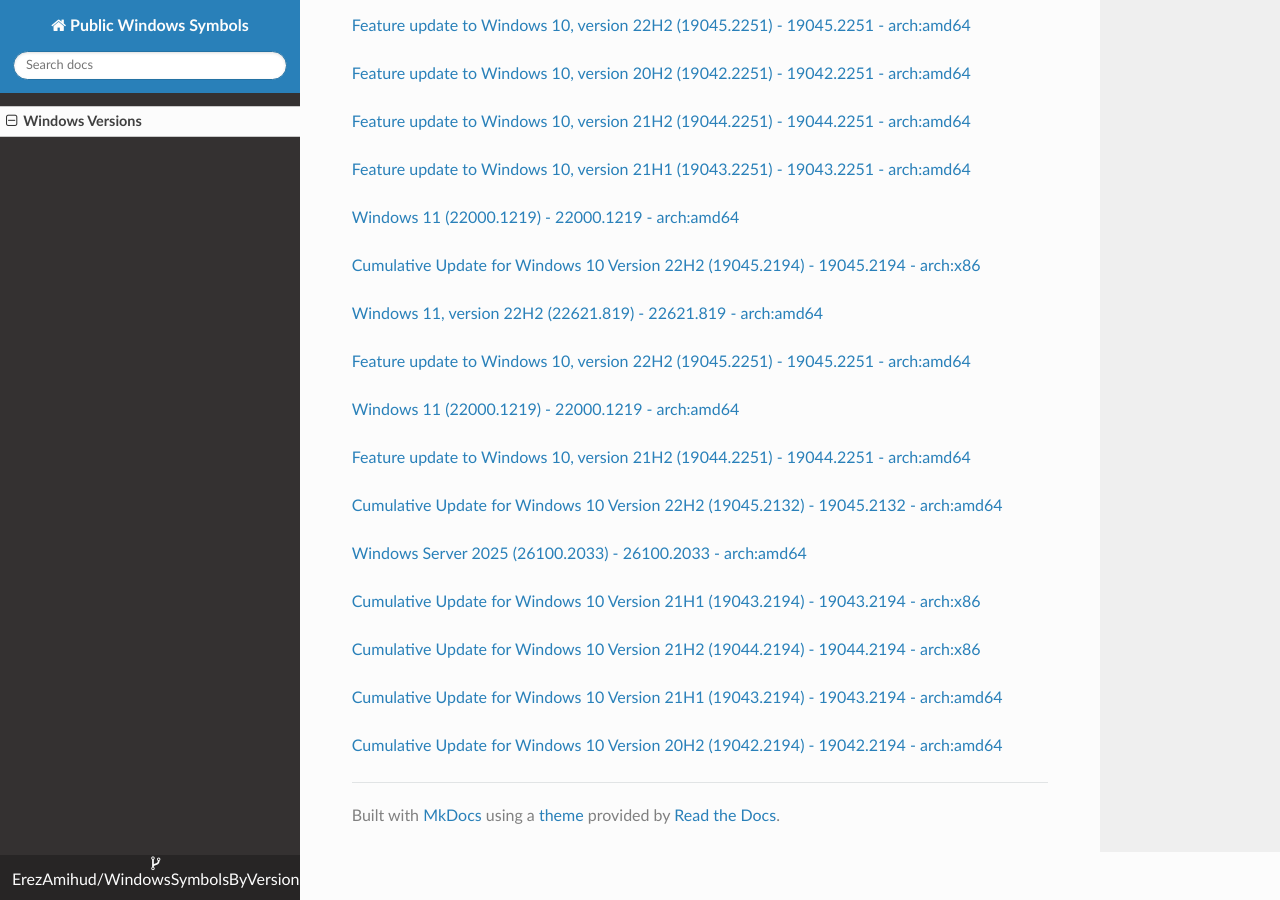
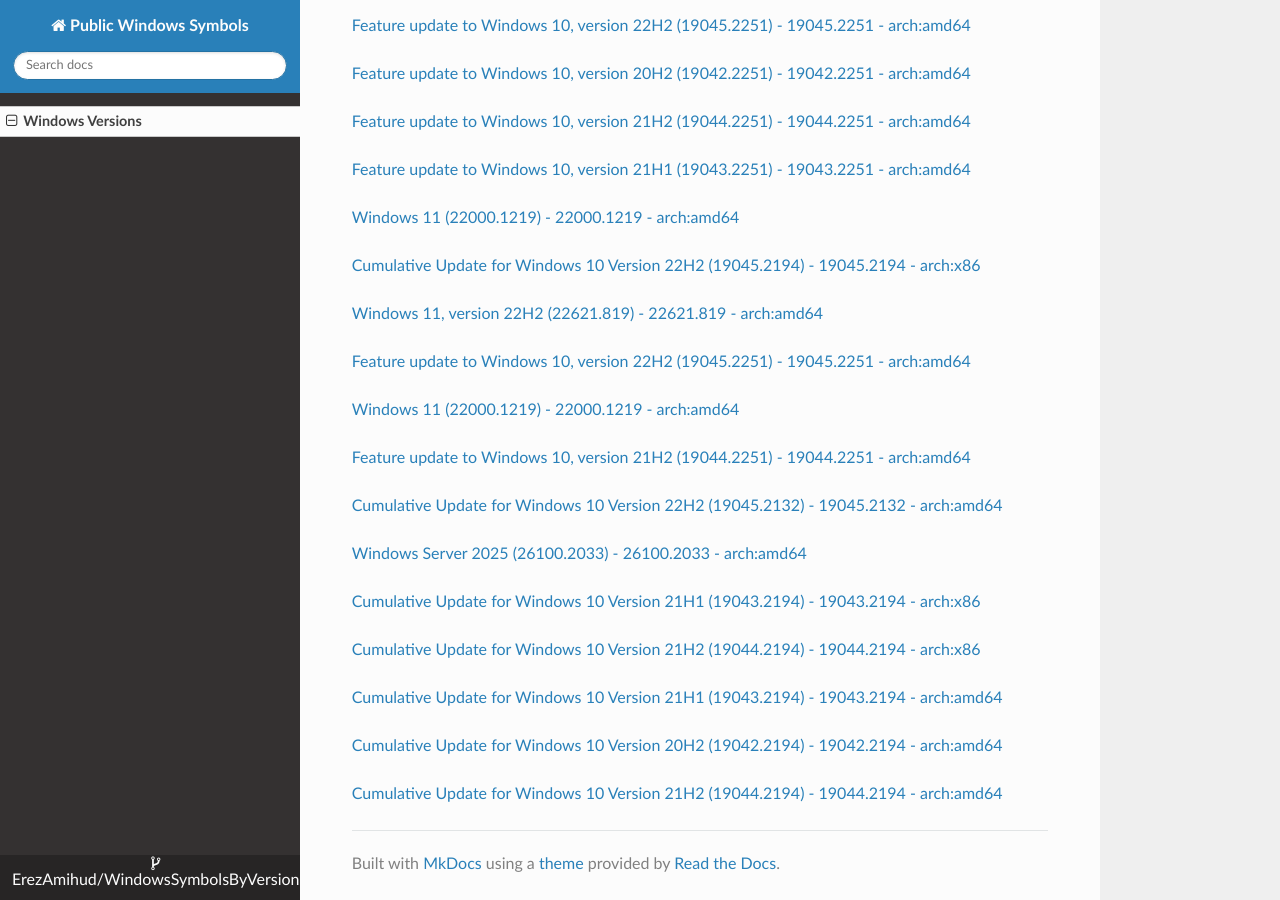
Before and after one commit to ErezAmihud/WindowsSymbolsByVersion, an MkDocs documentation site: the page built from docs/index.md, in a window 1280 px wide and 900 px high, scrolled down 46661 px. Built offline with MkDocs 1.6.1, drawn with Linux system fonts in a browser that asks for light colours; nearby versions of some CDN libraries.

Commit message:
Automated commit, add manifest for a6e58c9a-8d60-4851-a5c9-b9f4ecb98ddb

```diff
--- a/docs/index.md
+++ b/docs/index.md
@@ -2743,3 +2743,6 @@
 
 
 [Cumulative Update for Windows 10 Version 20H2 (19042.2194) - 19042.2194 - arch:amd64](https://github.com/ErezAmihud/WindowsSymbolsByVersion/blob/main/manifests/baceabf9-b946-4f1f-b070-8bdc595a5c40.manifest)
+
+
+[Cumulative Update for Windows 10 Version 21H2 (19044.2194) - 19044.2194 - arch:amd64](https://github.com/ErezAmihud/WindowsSymbolsByVersion/blob/main/manifests/a6e58c9a-8d60-4851-a5c9-b9f4ecb98ddb.manifest)
```
Also changed, not shown: process_builds.json (+1 -1 lines), 1 other file.
